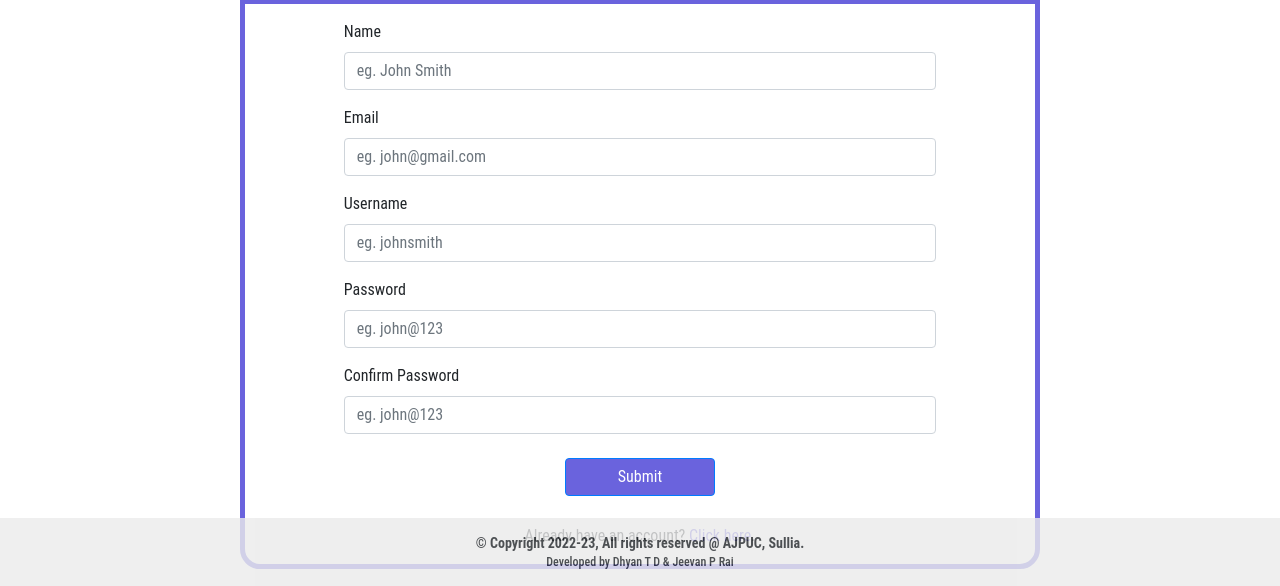
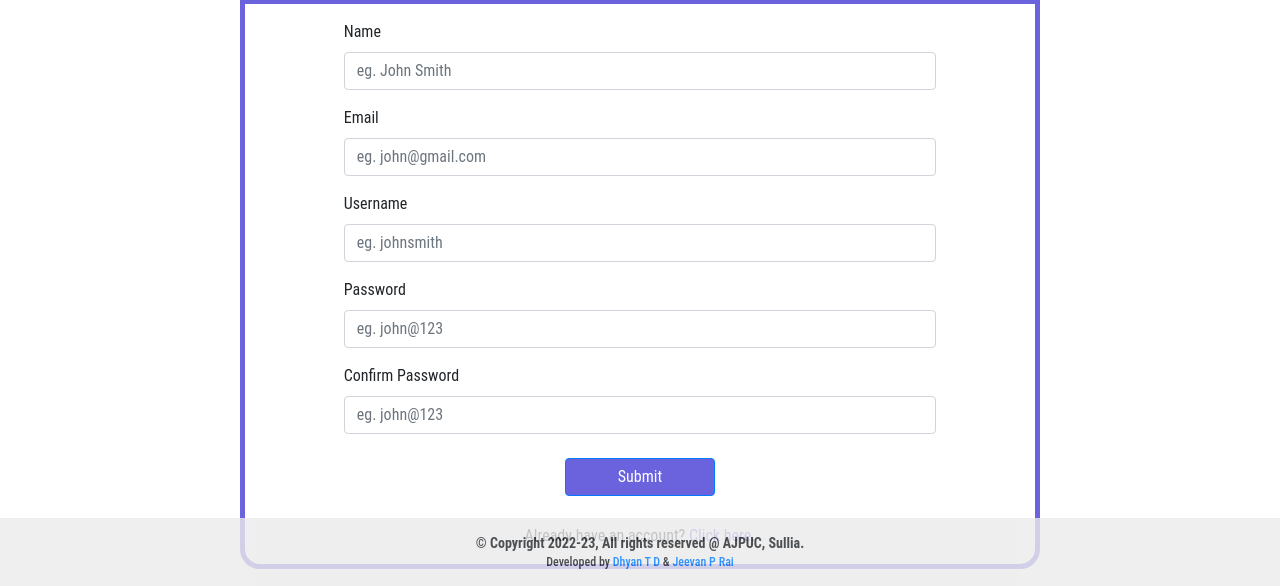
Before and after one commit to DhyanTD/quiz-app, a Flask app: page /control-signup in a window 1280 px wide. Shown: the part 214-800 px from the top of the page. Run offline with Flask 2, Linux system fonts and the light colour scheme; some libraries are stand-ins or nearby versions.

Commit message:
Update layout.html

```diff
--- a/templates/layout.html
+++ b/templates/layout.html
@@ -34,7 +34,7 @@
   </style>
   <div style="height: fit-content;padding: 1%;opacity: 0.8; background-color: rgb(235, 235, 235); bottom: 0;position:absolute; width: 100%;"><center>
     <h5 class="bingo">© Copyright 2022-23, All rights reserved @ AJPUC, Sullia.</h4>
-    <h4 class="pogo">Developed by Dhyan T D & Jeevan P Rai</h4>
+    <h4 class="pogo">Developed by <a href="https://dhyantd.github.io/">Dhyan T D</a> & <a href="https://jeevan-rai.github.io/">Jeevan P Rai</a></h4>
     <!-- <h4 id="cn">(KVGCE, CSE Department)</h4> -->
   </center>
   </div>
```
